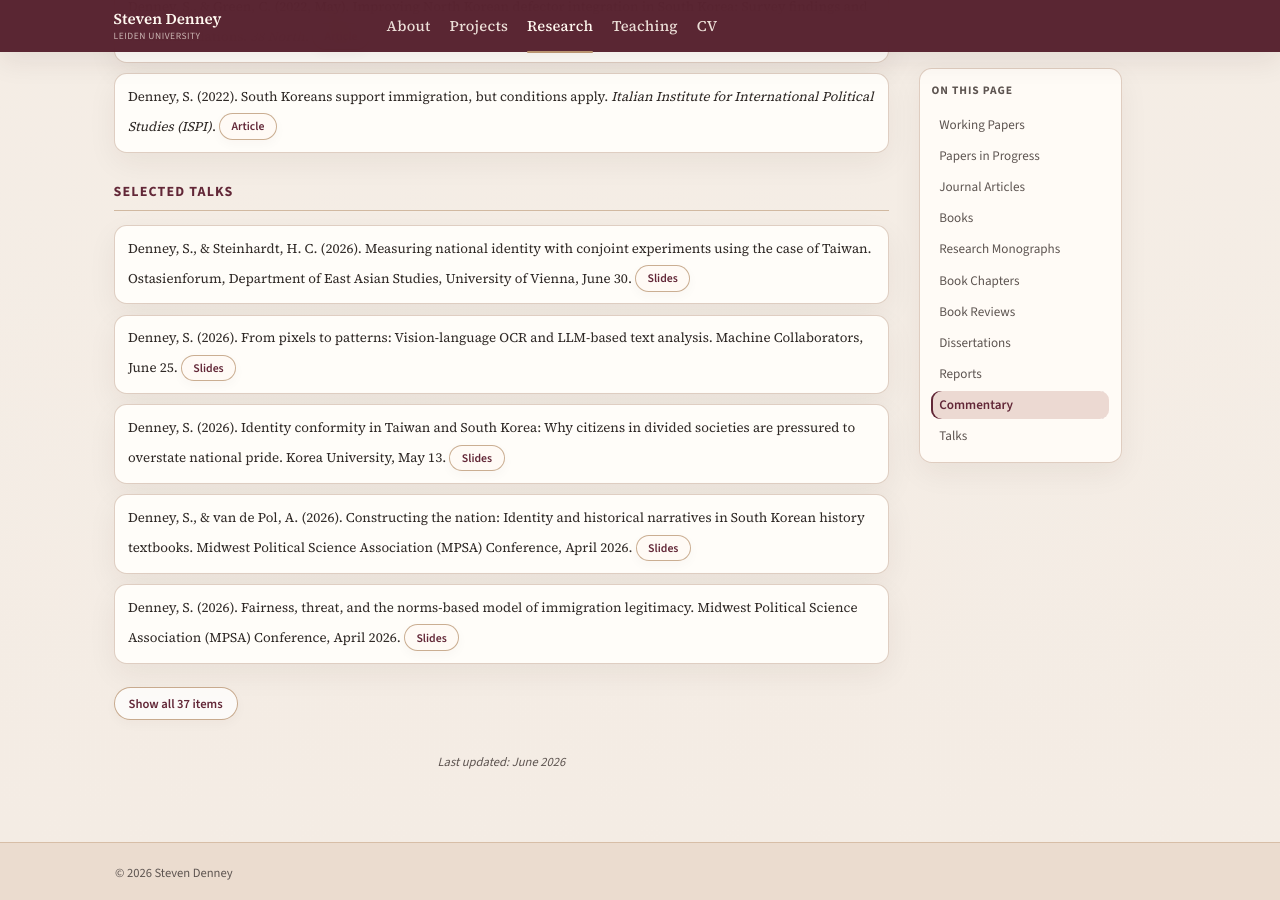
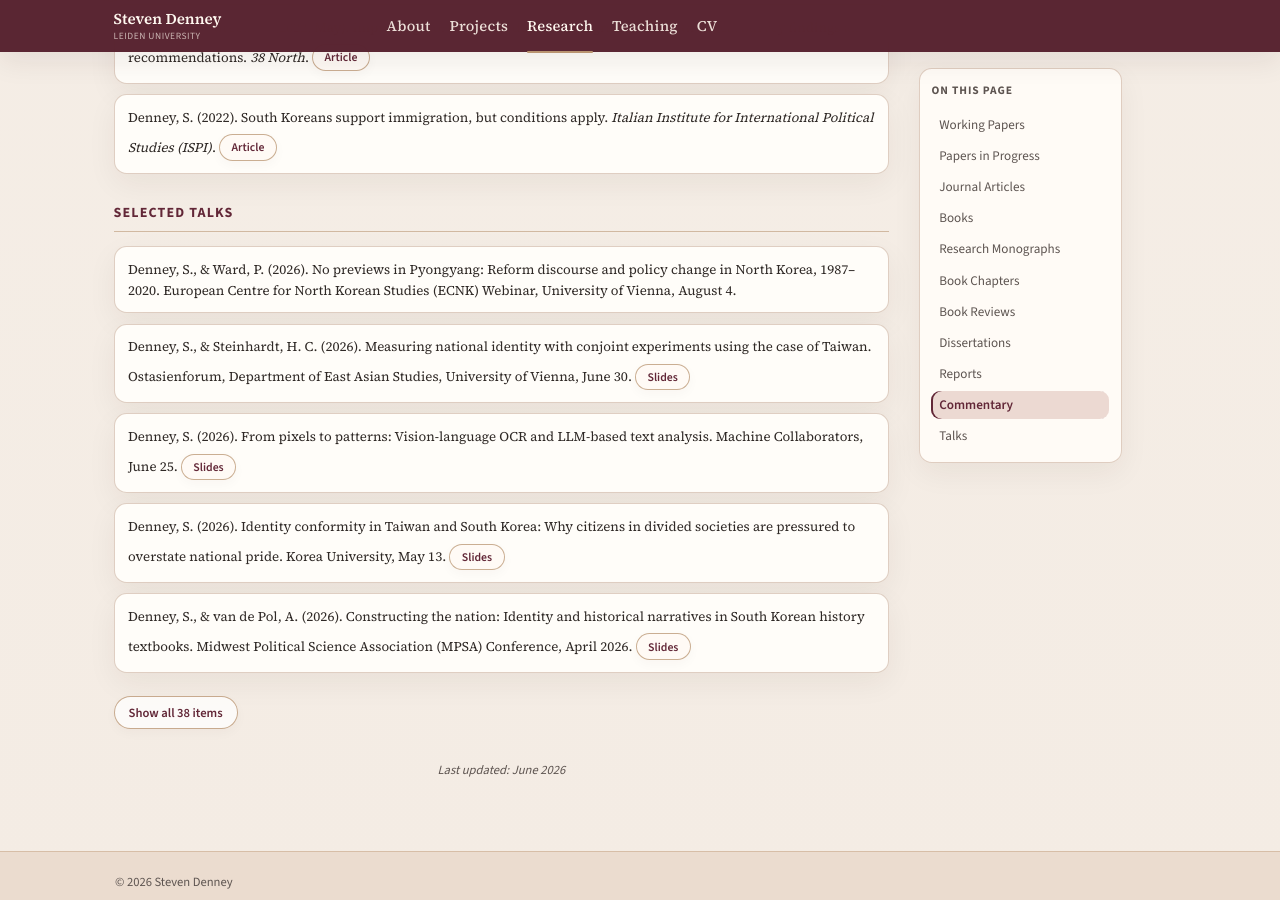
Before and after one commit to scdenney/scdenney.github.io, a Jekyll site: the page built from research.md, in a window 1280 px wide and 900 px high, scrolled down 4336 px. Built offline with Jekyll 4.4.1, drawn with Linux system fonts in a browser that asks for light colours; some of the changed text lies outside the part shown.

Commit message:
Site + CV: add ECNK webinar talk, retitle the North Korea working paper
The Denney & Ward paper is now "No Previews in Pyongyang: Reform Discourse
and Policy Change in North Korea, 1987-2020" (was "Words Before Deeds?").
Adds the August 4, 2026 ECNK webinar to Selected Talks and to the CV's
presentations list, and rebuilds denney_cv.pdf.

Claude-Session: https://claude.ai/code/session_01K1Vi7LgrU9tRFEeDKPsR1k

```diff
--- a/research.md
+++ b/research.md
@@ -78,7 +78,7 @@ Denney, S. (n.d.). Fairness, threat, and the norms-based model of immigration le
 </p>
 
 <p class="publication-item">
-Denney, S., & Ward, P. (n.d.). Words Before Deeds? Reform Discourse and Economic Policy in North Korea, 1987–2020.
+Denney, S., & Ward, P. (n.d.). No Previews in Pyongyang: Reform Discourse and Policy Change in North Korea, 1987–2020.
 </p>
 </div>
 
@@ -350,6 +350,10 @@ Denney, S. (2022). South Koreans support immigration, but conditions apply. <em>
 <h2 id="talks">Selected Talks</h2>
 
 <p class="publication-item">
+Denney, S., & Ward, P. (2026). No previews in Pyongyang: Reform discourse and policy change in North Korea, 1987–2020. European Centre for North Korean Studies (ECNK) Webinar, University of Vienna, August 4.
+</p>
+
+<p class="publication-item">
 Denney, S., & Steinhardt, H. C. (2026). Measuring national identity with conjoint experiments using the case of Taiwan. Ostasienforum, Department of East Asian Studies, University of Vienna, June 30. <a href="/assets/pdf/denney_2026_measuring-national-identity_vienna-slides.pdf" target="_blank" rel="noopener noreferrer" class="resource-link">Slides</a>
 </p>
 
```
Also changed, not shown: 2 other files.
